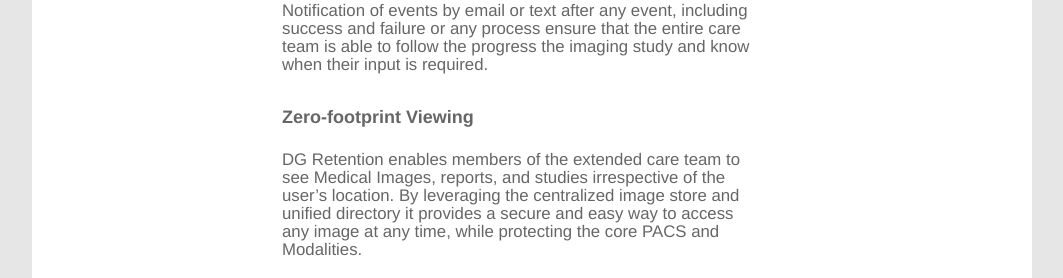
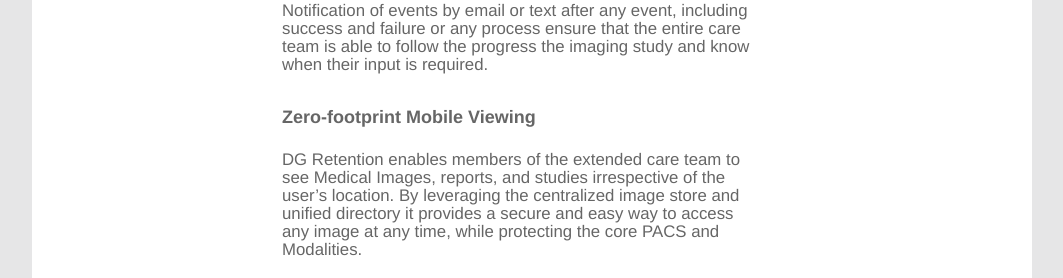
Before and after one commit to kevinold/dg-jekyll, a Jekyll site: the page built from solutions/dg-retention.html, in a window 1280 px wide and 900 px high, scrolled down 1590 px. Shown: the part 153-431 px from the top of the window, without its empty margins (108-1171 px from the left). Built offline with Jekyll 4.4.1, drawn with Linux system fonts in a browser that asks for light colours; Markdown is read by kramdown in place of the engine named in the settings.

Commit message:
dg retention edits

```diff
--- a/solutions/dg-retention.html
+++ b/solutions/dg-retention.html
@@ -38,7 +38,7 @@
 
 <p>Notification of events by email or text after any event, including success and failure or any process ensure that the entire care team is able to follow the progress the imaging study and know when their input is required.</p>
 
-<h3 id='dg_mobile_zerofootprint_viewing'>Zero-footprint Viewing</h3>
+<h3 id='zerofootprint_viewing'>Zero-footprint Mobile Viewing</h3>
 
 <p>DG Retention enables members of the extended care team to see Medical Images, reports, and studies irrespective of the user’s location. By leveraging the centralized image store and unified directory it provides a secure and easy way to access any image at any time, while protecting the core PACS and Modalities.</p>
 
```
Also changed, not shown: 1 other file.
